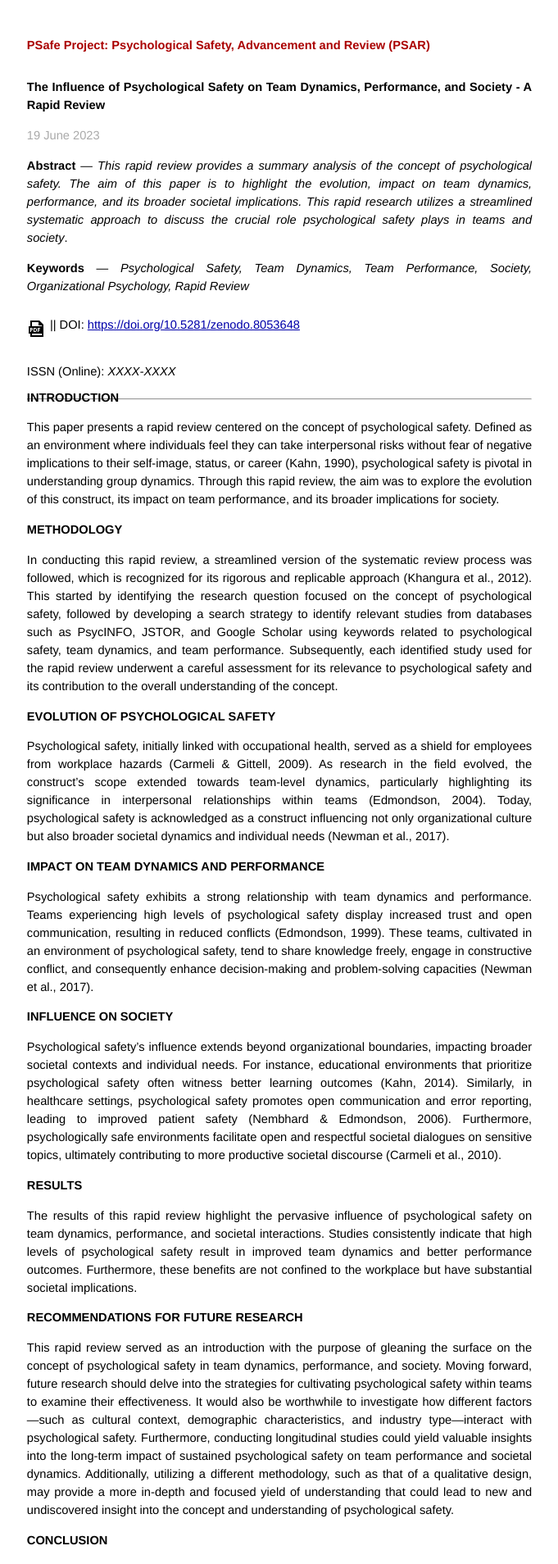
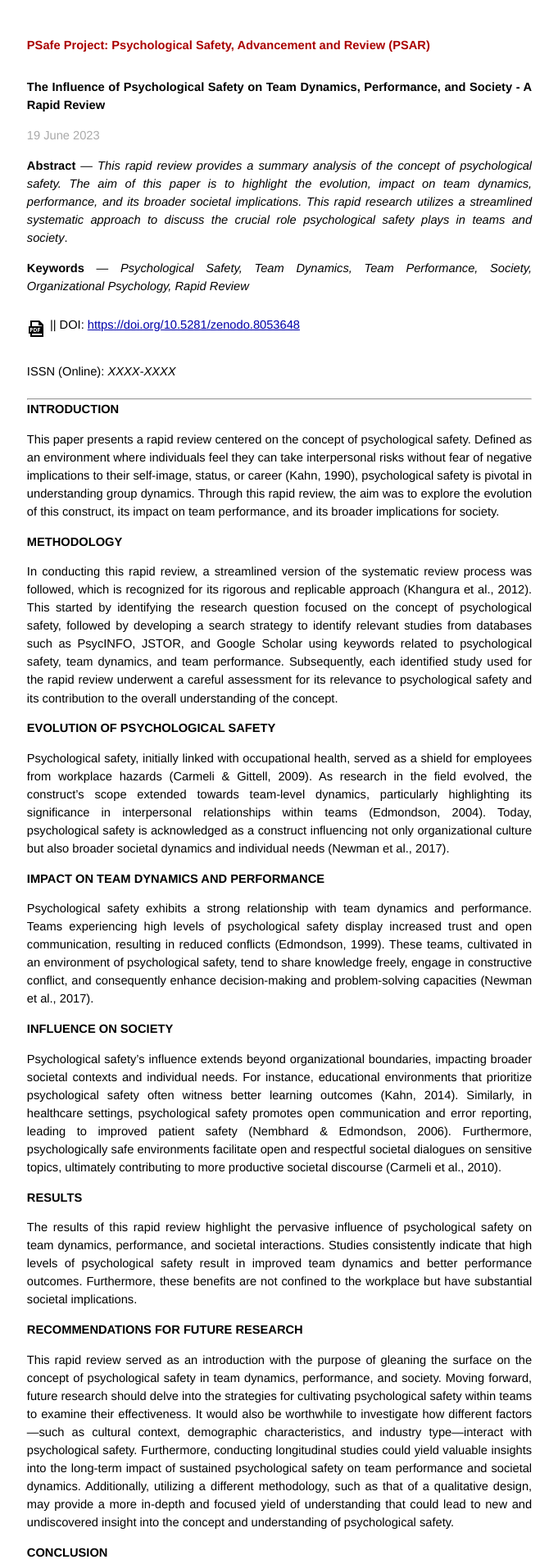
Before and after one commit to atidbit/psafe, a Jekyll site: the page built from _posts/2023-06-19-influence-of-psychological-safety-a-rapid-review.md, in a window 1280 px wide. Shown: the top 1908 px of the page at 82% size, without its empty margins (299-980 px from the left). Built offline with Jekyll 4.4.1, drawn with Linux system fonts in a browser that asks for light colours.

Commit message:
Update 2023-06-19-influence-of-psychological-safety-a-rapid-review.md

```diff
--- a/_posts/2023-06-19-influence-of-psychological-safety-a-rapid-review.md
+++ b/_posts/2023-06-19-influence-of-psychological-safety-a-rapid-review.md
@@ -22,7 +22,7 @@ DOI: <a href="https://doi.org/10.5281/zenodo.8053648" target="_blank">https://do
 
 ISSN (Online): _XXXX-XXXX_
 <br><br>
-<hr style="margin-top:-1em;margin-bottom:-1em">
+<hr style="margin-top:-1em">
 
 ### INTRODUCTION
 
```
